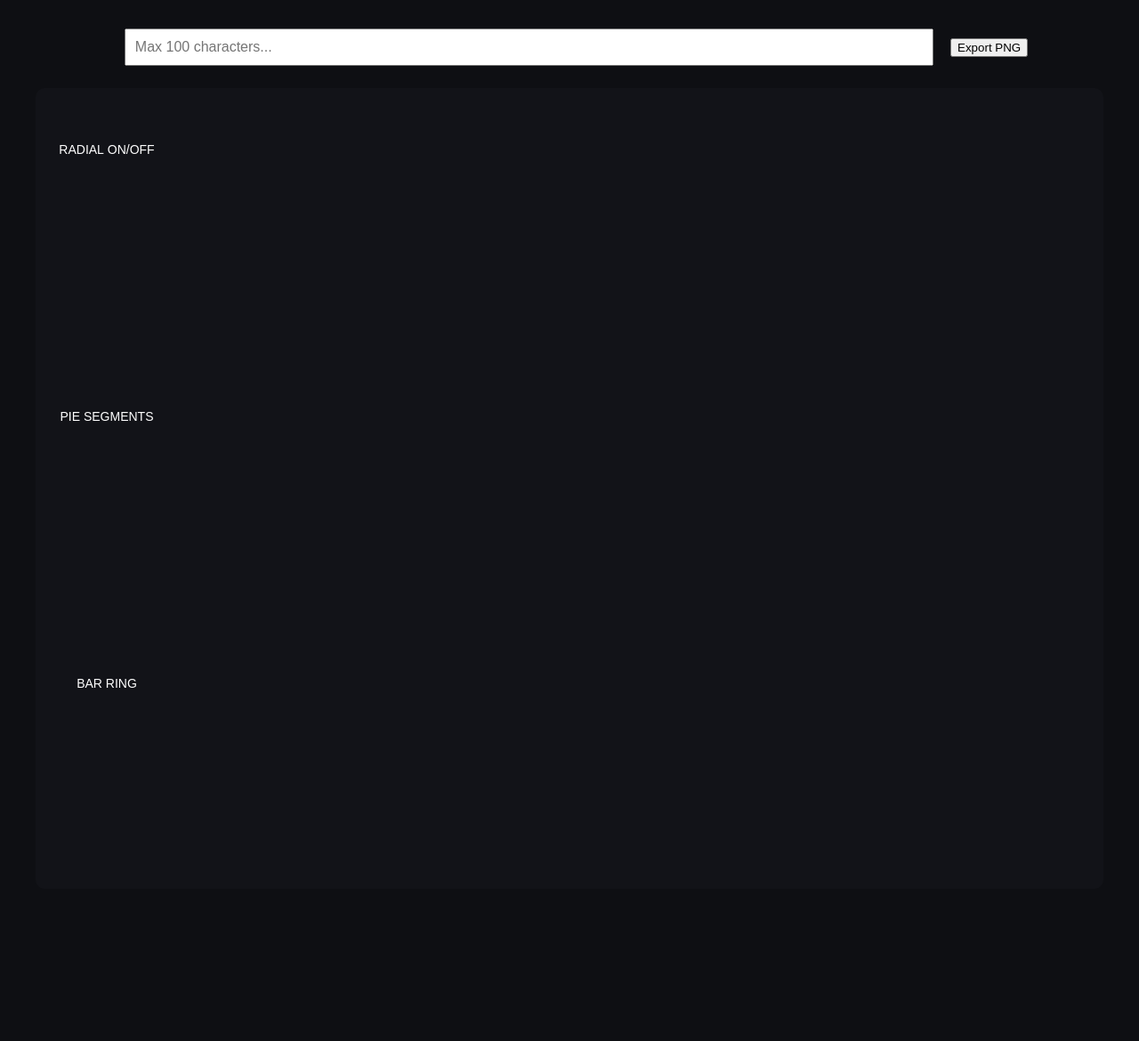
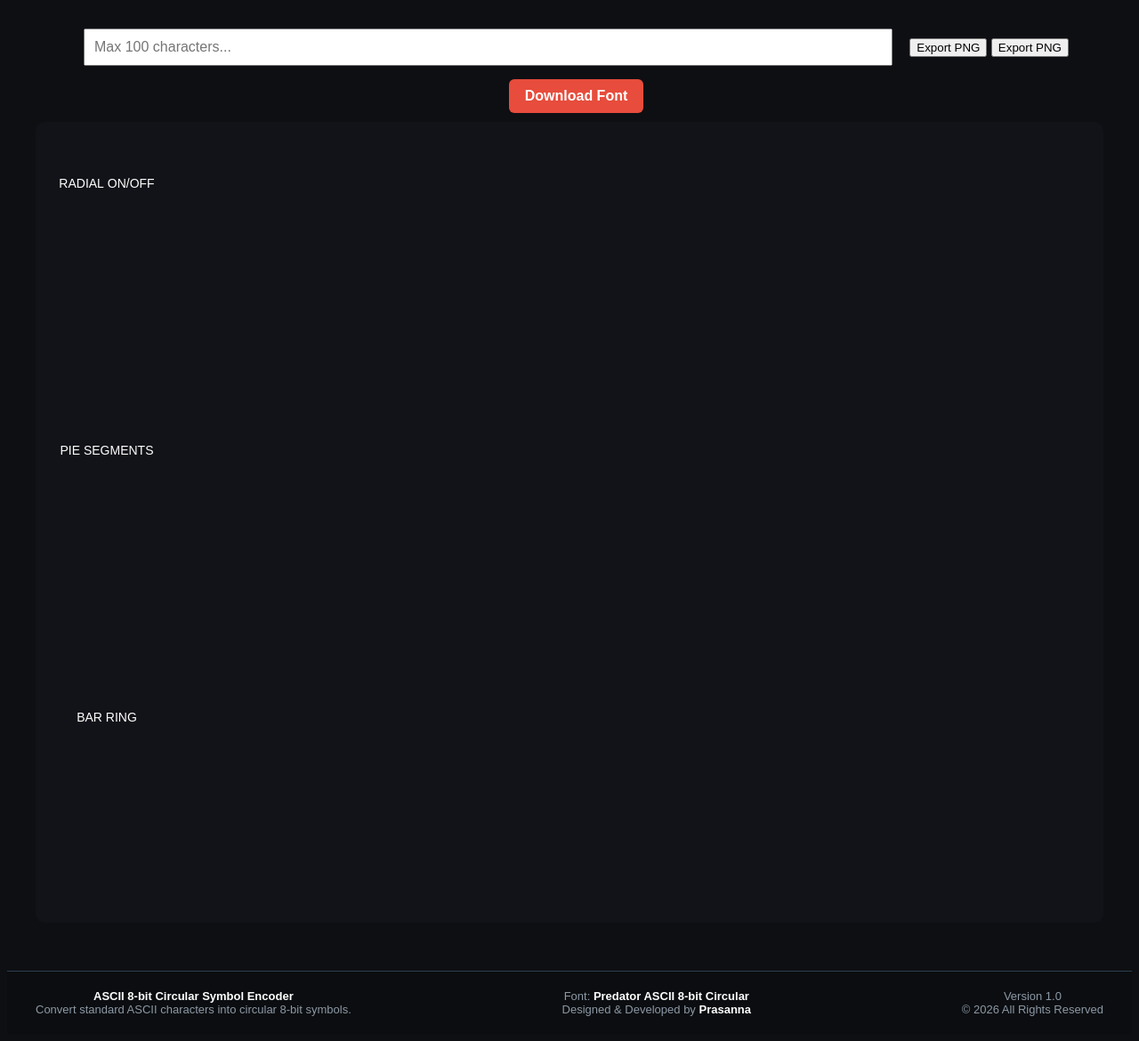
Before and after one commit to prasanna86k/ASCII-8-bit-Circular-Encoder-3-Modes-, a plain HTML site: page index.html in a window 1280 px wide. Shown: the part 51-1221 px from the top of the page at 89% size. Before the commit the page ends 1072 px from the top, so only its background shows below. Drawn offline with Linux system fonts and the light colour scheme.

Commit message:
Update index.html

```diff
--- a/index.html
+++ b/index.html
@@ -25,6 +25,45 @@
             margin: 10px;
             border-radius: 10px;
         }
+
+        .footer {
+    margin-top: 40px;
+    padding: 20px;
+    background: #0b0d10;
+    border-top: 1px solid #2c3e50;
+    color: #8d99a6;
+    font-size: 13px;
+}
+
+.footer-content {
+    display: flex;
+    justify-content: space-between;
+    align-items: center;
+    flex-wrap: wrap;
+    gap: 15px;
+    max-width: 1200px;
+    margin: auto;
+}
+
+.footer strong {
+    color: #ffffff;
+}
+
+.download-btn {
+    display: inline-block;
+    margin-left: 15px;
+    padding: 10px 18px;
+    background: #e74c3c;
+    color: #fff;
+    text-decoration: none;
+    border-radius: 6px;
+    font-weight: bold;
+    transition: background 0.2s;
+}
+
+.download-btn:hover {
+    background: #c0392b;
+}
     </style>
 </head>
 
@@ -35,6 +74,14 @@
     <input id="txt" maxlength="100" placeholder="Max 100 characters..." />
 
     <button onclick="exportPNG()">Export PNG</button>
+
+    <button onclick="exportPNG()">Export PNG</button>
+
+<a href="Predator_Ascii8_bitCircula-Rg.ttf"
+   download
+   class="download-btn">
+   Download Font
+</a>
 
     <canvas id="cv" width="1200" height="900"></canvas>
 
@@ -298,6 +345,25 @@
         draw();
     </script>
 
+    <footer class="footer">
+    <div class="footer-content">
+        <div>
+            <strong>ASCII 8-bit Circular Symbol Encoder</strong><br>
+            Convert standard ASCII characters into circular 8-bit symbols.
+        </div>
+
+        <div>
+            Font: <strong>Predator ASCII 8-bit Circular</strong><br>
+            Designed & Developed by <strong>Prasanna</strong>
+        </div>
+
+        <div>
+            Version 1.0<br>
+            © 2026 All Rights Reserved
+        </div>
+    </div>
+</footer>
+
 </body>
 
 </html>
```
